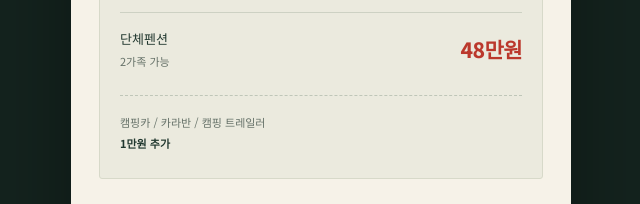
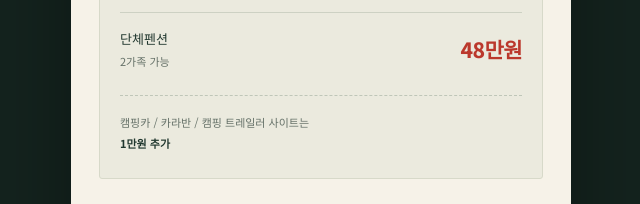
Before and after one commit to campingmap/Xmas, a plain HTML site: page index.html in a window 1280 px wide. Shown: the part 5477-5681 px from the top of the page, 319-959 px from the left. Drawn offline with Linux system fonts and the light colour scheme.

Commit message:
fix: clarify camping trailer site fee wording

```diff
--- a/index.html
+++ b/index.html
@@ -47,7 +47,7 @@
 <section class="hosts section" id="hosts"><div class="section-label"><span>03 — BETTER TOGETHER</span><span>✧</span></div><h2>좋아하는 사람들과,<br>좋아하는 계절을.</h2><p class="body-copy">여섯 캠핑 크리에이터가 함께 기획하는<br>새로운 겨울 캠핑 이야기.</p><ul class="host-list"><li>호캠프</li><li>고고투밍</li><li>홍캠프</li><li>리곰캠핑</li><li>정대장캠핑</li><li>밖으로캠핑</li></ul><p class="host-credit mono">BROUGHT TO YOU BY 캠핑여지도</p></section>
 <section class="venue section" id="venue"><div class="section-label"><span>04 — OUR WINTER SPOT</span><span>✧</span></div><span class="venue-label">충청북도 옥천</span><h2>너와두리<br><span class="serif">Winter basecamp.</span></h2><p class="body-copy">이번 겨울, 우리가 만날 베이스캠프.<br>캠핑 사이트·단체펜션을 준비 중입니다.</p><div class="venue-address"><span aria-hidden="true">↗</span><div><strong>너와두리 캠핑장</strong><p>충북 옥천군 청성면 한두레로 387</p></div></div><a class="button button-outline" href="https://map.naver.com/p/search/%EB%84%88%EC%99%80%EB%91%90%EB%A6%AC%EC%BA%A0%ED%95%91%EC%9E%A5" target="_blank" rel="noopener noreferrer">네이버 지도에서 보기 <span aria-hidden="true">↗</span></a><p class="fine-print">장소는 제공된 행사 포스터 기준입니다. 이용 구역과 숙박별 세부 조건은 모집 공지를 확인해 주세요.</p></section>
 <section class="poster-section section"><div class="section-label"><span>05 — THE OFFICIAL POSTER</span><span>✧</span></div><div class="poster-heading"><h2>올겨울의 초대장.</h2><button class="text-link" id="poster-open" type="button">크게 보기 ↗</button></div><button class="poster-button" type="button" aria-label="공식 포스터 크게 보기"><img src="assets/poster-20261102.png" alt="미리 크리스마스 캠프 공식 포스터. 2026년 12월 18일부터 20일까지, 충북 옥천 너와두리 캠핑장. 호캠프·고고투밍·홍캠프·리곰캠핑·정대장캠핑·밖으로캠핑과 함께합니다." width="1080" height="1350" loading="lazy"></button></section>
-<section class="join section" id="join"><div class="section-label"><span>06 — SAVE YOUR DECEMBER</span><span>✧</span></div><span class="join-badge">참가 신청 안내</span><h2>2026년 마지막<br>캠핑 페스티벌<br><em>미리 즐기는<br>크리스마스 캠핑</em></h2><p class="body-copy">미클캠 신청 안내<br>숙소와 인원을 선택하면 입금 금액을 계산해 드려요.</p><dl class="join-details"><div><dt>신청 방법</dt><dd>온라인 신청서 작성</dd></div><div><dt>참가 규모</dt><dd>60팀 내외 예정</dd></div></dl><div class="participation-fees"><h3>참가비 안내</h3><p class="fee-basis">2박 3일 · 어른 2명 + 아이 2명 기준</p><dl class="fee-list"><div><dt>캠핑 사이트</dt><dd>18만원</dd></div><div><dt>단체펜션 <small>2가족 가능</small></dt><dd>48만원</dd></div></dl><p class="fee-extra">캠핑카 / 카라반 / 캠핑 트레일러<br><strong>1만원 추가</strong></p></div><a class="button button-red" href="register.html">참가신청 <span aria-hidden="true">↗</span></a><a class="button lookup-link" href="application.html">신청 내역 확인하기 <span aria-hidden="true">↗</span></a><p class="fine-print">신청서 제출 후 안내된 금액을 입금해 주세요.<br>운영진의 입금 확인 후 참가가 확정됩니다.</p></section>
+<section class="join section" id="join"><div class="section-label"><span>06 — SAVE YOUR DECEMBER</span><span>✧</span></div><span class="join-badge">참가 신청 안내</span><h2>2026년 마지막<br>캠핑 페스티벌<br><em>미리 즐기는<br>크리스마스 캠핑</em></h2><p class="body-copy">미클캠 신청 안내<br>숙소와 인원을 선택하면 입금 금액을 계산해 드려요.</p><dl class="join-details"><div><dt>신청 방법</dt><dd>온라인 신청서 작성</dd></div><div><dt>참가 규모</dt><dd>60팀 내외 예정</dd></div></dl><div class="participation-fees"><h3>참가비 안내</h3><p class="fee-basis">2박 3일 · 어른 2명 + 아이 2명 기준</p><dl class="fee-list"><div><dt>캠핑 사이트</dt><dd>18만원</dd></div><div><dt>단체펜션 <small>2가족 가능</small></dt><dd>48만원</dd></div></dl><p class="fee-extra">캠핑카 / 카라반 / 캠핑 트레일러 사이트는<br><strong>1만원 추가</strong></p></div><a class="button button-red" href="register.html">참가신청 <span aria-hidden="true">↗</span></a><a class="button lookup-link" href="application.html">신청 내역 확인하기 <span aria-hidden="true">↗</span></a><p class="fine-print">신청서 제출 후 안내된 금액을 입금해 주세요.<br>운영진의 입금 확인 후 참가가 확정됩니다.</p></section>
 <section class="faq section"><div class="section-label"><span>A FEW THINGS TO KNOW</span><span>?</span></div><h2>궁금한 이야기.</h2><details><summary>참가 신청은 어디에서 하나요?</summary><p>위의 참가 신청 버튼에서 신청서를 작성할 수 있습니다. 숙소와 인원을 선택하면 입금 예정 금액을 확인할 수 있습니다. 신청서 제출 후 입금 안내를 확인해 주세요.</p></details><details><summary>텐트 없이도 참여할 수 있나요?</summary><p>텐트 없이 이용할 수 있는 단체펜션은 48만원입니다. 단체펜션은 2가족 이용이 가능합니다. 숙박별 수량과 예약 조건은 모집 공지를 확인해 주세요.</p><p>부득이하게 자녀 나이가 어려 숙소가 필요한 경우 호캠프 Q&amp;A 게시판으로 문의 부탁드려요.<br><a class="text-link" href="https://cafe.naver.com/f-e/cafes/30946666/menus/34?viewType=L" target="_blank" rel="noopener noreferrer">호캠프 Q&amp;A 게시판 문의하기 ↗</a></p></details><details><summary>모든 프로그램이 야외에서 진행되나요?</summary><p>보드게임카페는 1일차와 2일차 모두 실내에서 진행됩니다. 미니운동회, 크리스마스 마켓, 마술 공연도 실내 프로그램으로 준비 중입니다. 캠프파이어 등 야외 프로그램도 함께 진행할 예정입니다.</p></details><details><summary>선물 교환은 무엇을 준비하면 되나요?</summary><p>자녀 1명당 1만원 상당의 선물을 내용물이 보이지 않게 포장 부탁드립니다.</p></details><p><a class="text-link" href="https://cafe.naver.com/f-e/cafes/30946666/menus/34?viewType=L" target="_blank" rel="noopener noreferrer">호캠프 Q&amp;A 게시판 문의하기 ↗</a></p></section>
 </main>
 <footer class="footer"><span class="footer-star" aria-hidden="true">✳︎</span><p class="serif">See you in December.</p><a href="https://cafe.naver.com/hocamp" target="_blank" rel="noopener noreferrer">캠핑여지도 · 호캠프 카페 ↗</a><small>© 2026 미리 크리스마스 캠프<br>따뜻한 사람들과 만드는, 조금 이른 크리스마스.</small><p class="music-credit">Music: <a href="https://incompetech.com/music/royalty-free/index.html?isrc=USUAN1100188" target="_blank" rel="noopener noreferrer">Jingle Bells (Calm) — Kevin MacLeod</a><br><a href="https://creativecommons.org/licenses/by/4.0/" target="_blank" rel="noopener noreferrer">CC BY 4.0</a></p></footer>
```
